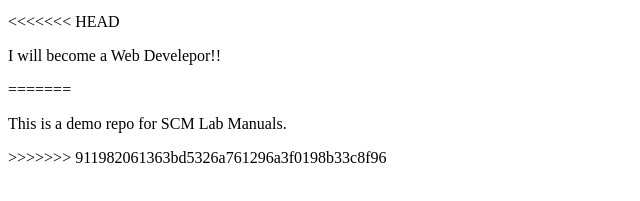
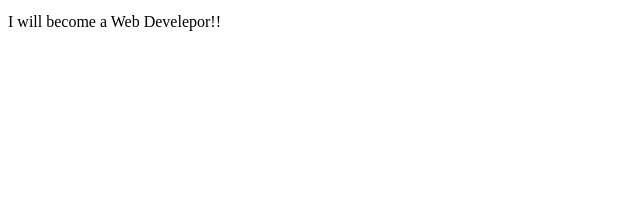
Before and after one commit to WaleedDev-39/First-Repositry-2022-ag-8036-, a plain HTML site: page index.html in a window 1280 px wide. Shown: the part 87-288 px from the top of the page, without its empty margins (0-640 px from the left). Drawn offline with Linux system fonts and the light colour scheme.

Commit message:
added new html tag in idex.html

```diff
--- a/index.html
+++ b/index.html
@@ -7,11 +7,8 @@
     <h1> Lab Task! </h1>
     <!-- Added a comment -->
     <p> Doing Lab Task of SE-503 (Software Configuration)! </p>
-<<<<<<< HEAD
     <p>I will become a Web Develepor!! </p>
-=======
-    <p>This is a demo repo for SCM Lab Manuals.</p>
->>>>>>> 911982061363bd5326a761296a3f0198b33c8f96
+    <p><demo change>
   </body>
 
 
```
